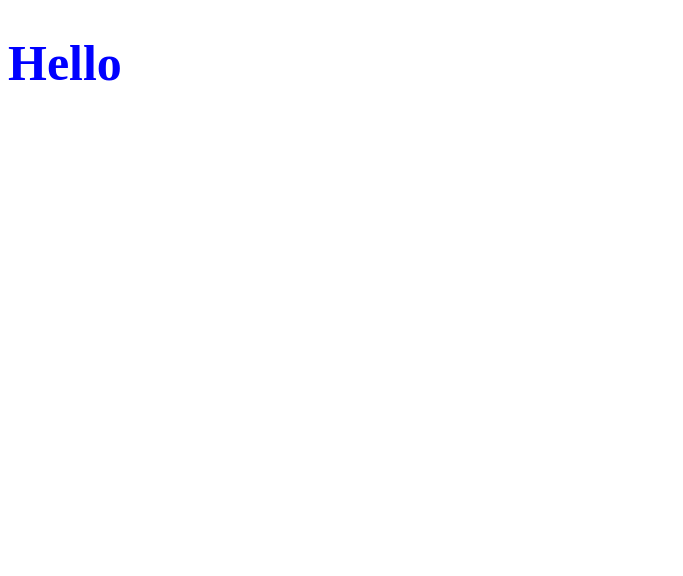
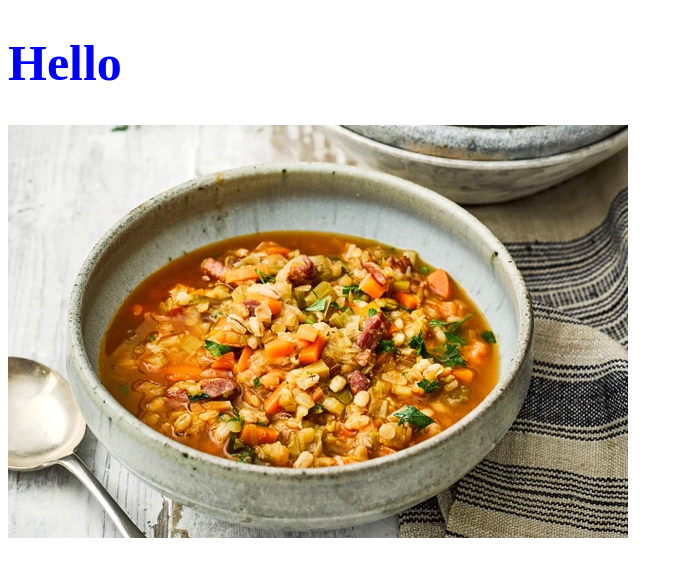
Before and after one commit to Kenny5012/My-first-repo, a plain HTML site: page Index.html in a window 1280 px wide. Shown: the whole page, without its empty margins (0-683 px from the left). Drawn offline with Linux system fonts and the light colour scheme.

Commit message:
Added images

```diff
--- a/Index.html
+++ b/Index.html
@@ -8,5 +8,6 @@
 </head>
 <body>
     <h1>Hello</h1>
+    <img src="img/big_soup.webp" alt="">
 </body>
 </html>
```
Also changed, not shown: img/big_soup.webp (added).
